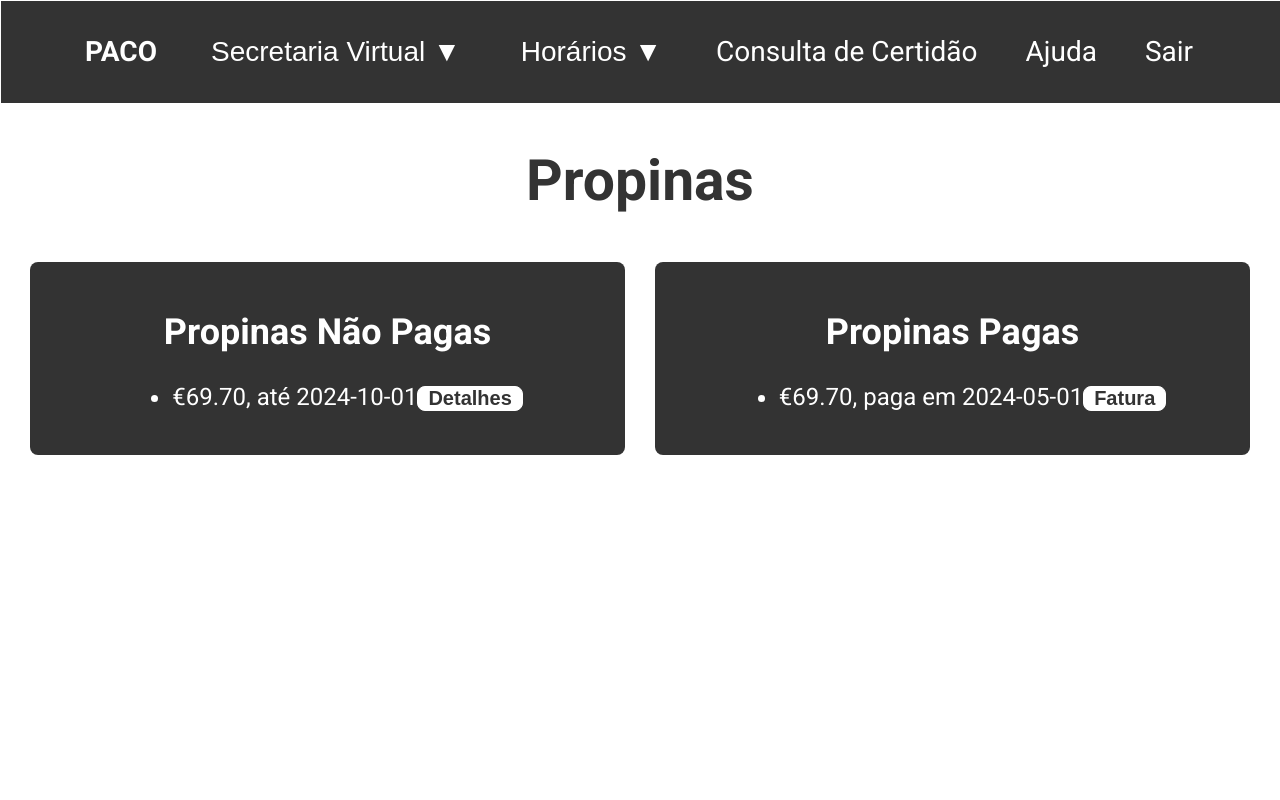
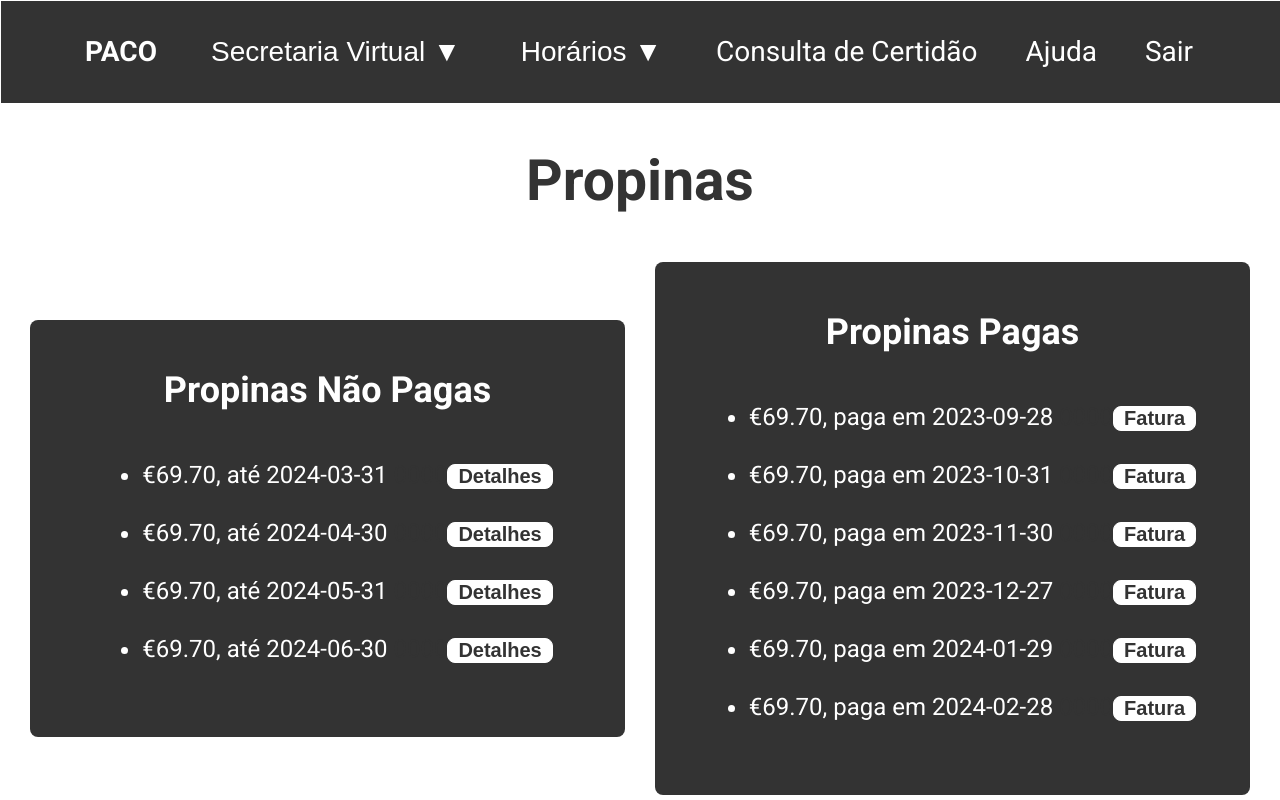
Before and after one commit to borges7555/PACO-1.5, a React (Vite) app in the folder paco1.5/: page /propinas in a window 1280 px wide. Built offline with nearby package versions, Linux system fonts and the light colour scheme.

Commit message:
lista de propinas update

```diff
--- a/paco1.5/src/components/PropinasNaoPagas.tsx
+++ b/paco1.5/src/components/PropinasNaoPagas.tsx
@@ -3,7 +3,10 @@ import { useState } from 'react';
 function PropinasNaoPagas() {
     const [showPopup, setShowPopup] = useState(false);
     const unpaidFees = [
-        { id: 1, amount: '€69.70', dueDate: '2024-10-01', entity: '23594', reference: '987654321', value: '€69.7' }
+        { id: 1, amount: '€69.70', dueDate: '2024-03-31', entity: '23594', reference: '987654321' },
+        { id: 2, amount: '€69.70', dueDate: '2024-04-30', entity: '23594', reference: '987654321' },
+        { id: 3, amount: '€69.70', dueDate: '2024-05-31', entity: '23594', reference: '987654321' },
+        { id: 4, amount: '€69.70', dueDate: '2024-06-30', entity: '23594', reference: '987654321' }
     ];
 
     return (
@@ -12,11 +15,11 @@ function PropinasNaoPagas() {
             <ul>
                 {unpaidFees.map(fee => (
                     <li key={fee.id}>
-                        {fee.amount}, até {fee.dueDate}
+                        {fee.amount}, até {fee.dueDate} <span className='blanc'>0000</span>
                         <button onClick={() => setShowPopup(true)}><b>Detalhes</b></button>
                         {showPopup && (
                             <div className="popup">
-                                Entidade: {fee.entity}, Referência: {fee.reference}, Valor: {fee.value}
+                                Entidade: {fee.entity}, Referência: {fee.reference}, Valor: {fee.amount}
                                 <button onClick={() => setShowPopup(false)}>Fechar</button>
                             </div>
                         )}
--- a/paco1.5/src/components/PropinasPagas.tsx
+++ b/paco1.5/src/components/PropinasPagas.tsx
@@ -3,7 +3,12 @@ import { useState } from 'react';
 function PropinasPagas() {
     const [showInvoice, setShowInvoice] = useState(false);
     const paidFees = [
-        { id: 1, amount: '€69.70', paymentDate: '2024-05-01' }
+        { id: 1, amount: '€69.70', paymentDate: '2023-09-28' },
+        { id: 2, amount: '€69.70', paymentDate: '2023-10-31' },
+        { id: 3, amount: '€69.70', paymentDate: '2023-11-30' },
+        { id: 4, amount: '€69.70', paymentDate: '2023-12-27' },
+        { id: 5, amount: '€69.70', paymentDate: '2024-01-29' },
+        { id: 6, amount: '€69.70', paymentDate: '2024-02-28' }
     ];
 
     return (
@@ -12,7 +17,7 @@ function PropinasPagas() {
             <ul>
                 {paidFees.map(fee => (
                     <li key={fee.id}>
-                        {fee.amount}, paga em {fee.paymentDate}
+                        {fee.amount}, paga em {fee.paymentDate} <span className='blanc'>0000</span>
                         <button onClick={() => setShowInvoice(true)}><b>Fatura</b></button>
                         {showInvoice && (
                             <div className="popup">
--- a/paco1.5/src/css/Propinas.css
+++ b/paco1.5/src/css/Propinas.css
@@ -30,9 +30,14 @@
     width: 100%;
 }
 
+.blanc {
+    color: #333;
+}
+
 .left-container h2, .right-container h2{
     justify-content: center;
     display: flex;
+    padding-bottom: 20px;
 }
 
 .left-container ul, .right-container ul{
@@ -43,6 +48,7 @@
 .left-container li, .right-container li {
     width: 100%; /* Ocupa toda a largura do UL */
     flex-direction: column; /* Adiciona isso se você quer os itens listados verticalmente */
+    padding-bottom: 30px;
 }
 
 .left-container button, .right-container button{
```
